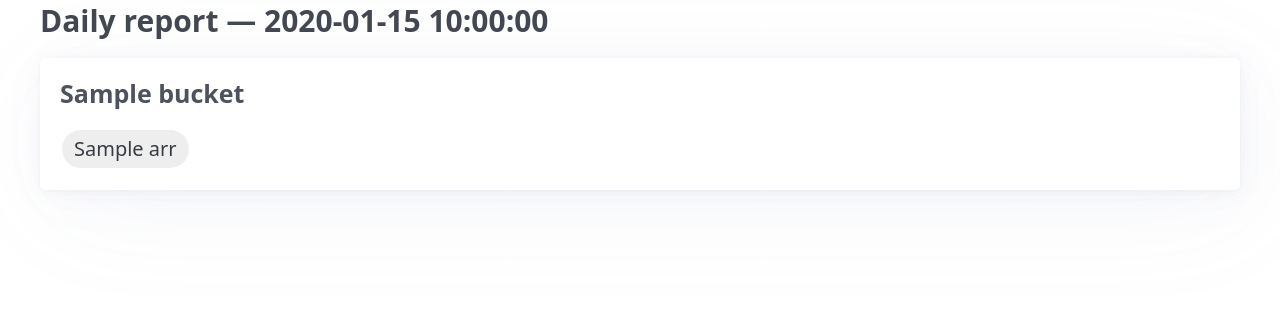
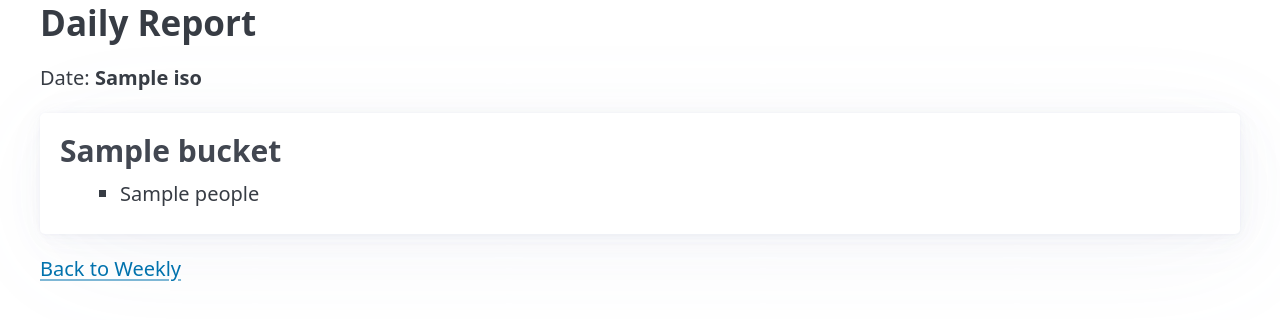
Before and after one commit to joelucwag-boop/ROTC-web-app, a Flask app: template templates/daily.html in a window 1280 px wide. Shown: the part 87-407 px from the top of the page. Run offline with Flask 3, Linux system fonts and the light colour scheme; the template is opened without the code that fills it: most values are stand-ins (such as "Sample title", 1, 10 or a date in 2020); some libraries are stand-ins or nearby versions.

Commit message:
Update daily.html

```diff
--- a/templates/daily.html
+++ b/templates/daily.html
@@ -1,12 +1,34 @@
 {% extends "base.html" %}
 {% block content %}
-<h3>Daily report — {{ date }}</h3>
-<div class="grid">
-  {% for k, arr in buckets.items() %}
-  <article>
-    <h4>{{ k }}</h4>
-    {% for name in arr %}<span class="chip">{{ name }}</span>{% endfor %}
+<h2>Daily Report</h2>
+<p class="muted">Date: <strong>{{ iso or "—" }}</strong></p>
+
+{% if rows and rows.items %}
+  {% for bucket, people in rows.items() %}
+    <article class="contrast" style="margin-block:1rem;">
+      <h3 style="margin:0;">{{ bucket }}</h3>
+      {% if people %}
+        <ul style="margin:.5rem 0 0 1rem;">
+          {% for p in people %}
+            <li>
+              {# Handle list of dicts OR list of strings gracefully #}
+              {{ (p.name if p is mapping else "")
+                 or (p.Name if p is mapping else "")
+                 or p }}
+            </li>
+          {% endfor %}
+        </ul>
+      {% else %}
+        <p style="margin:.5rem 0 0;">None</p>
+      {% endif %}
+    </article>
+  {% endfor %}
+{% else %}
+  <article class="contrast" style="margin-block:1rem;">
+    <h3 style="margin:0;">No data</h3>
+    <p style="margin:.5rem 0 0;">No attendance found for this date.</p>
   </article>
-  {% endfor %}
-</div>
+{% endif %}
+
+<p><a href="{{ url_for('weekly_report') }}">Back to Weekly</a></p>
 {% endblock %}
```
